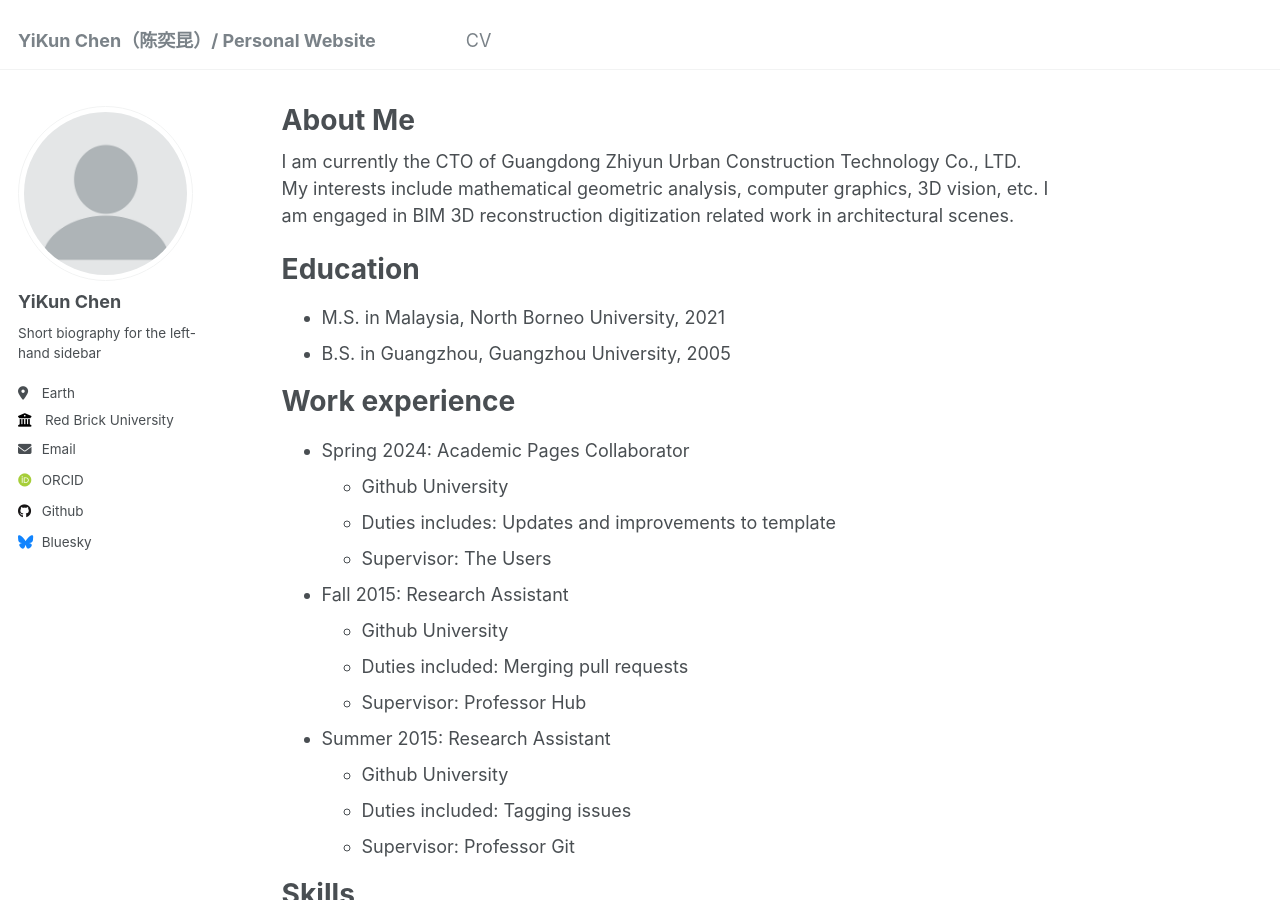
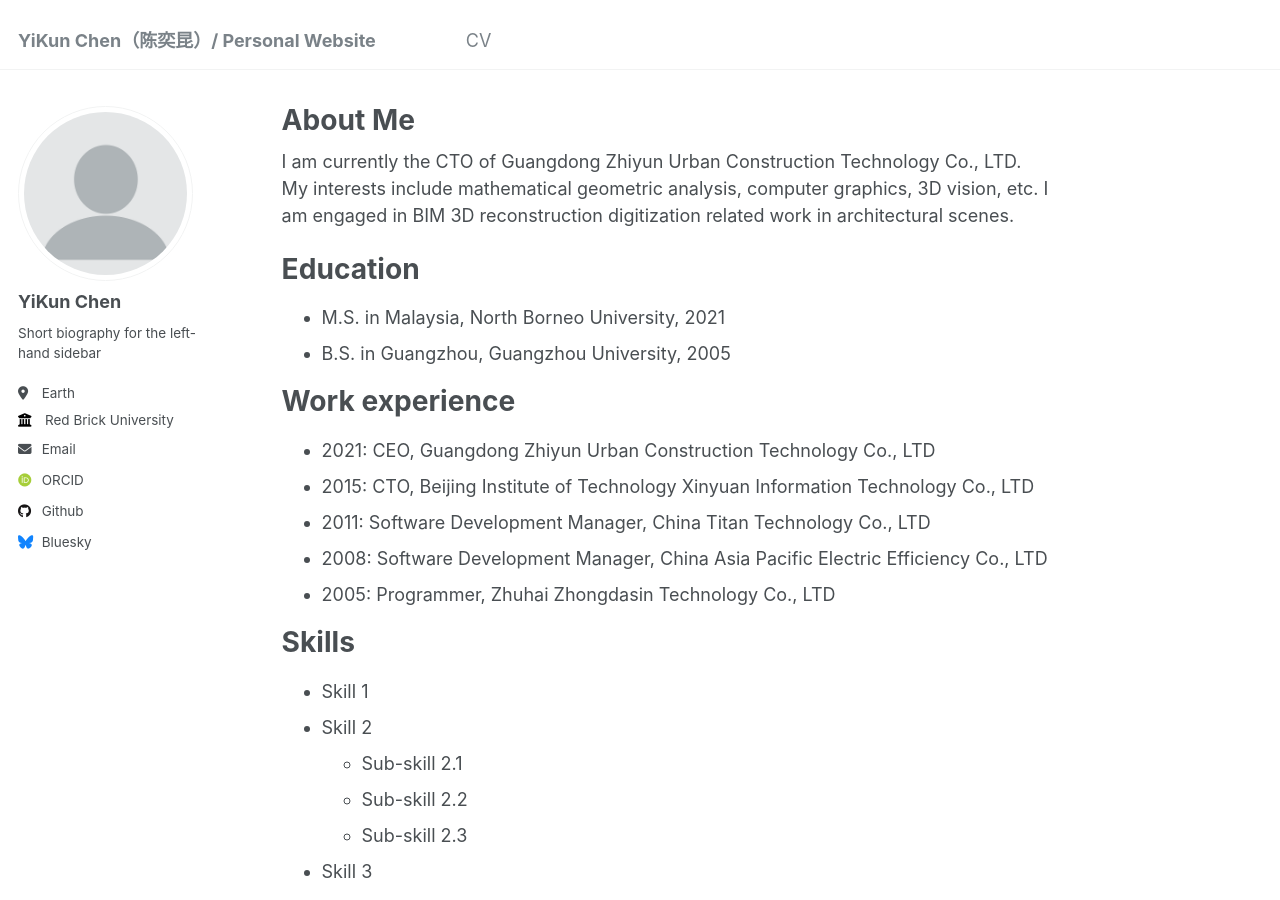
Before and after one commit to kenter1643/YikunChen, a Jekyll site: the page built from _pages/about.md, in a window 1280 px wide and 900 px high. Built offline with Jekyll 4.4.1, drawn with Linux system fonts in a browser that asks for light colours; some web fonts are replaced.

Commit message:
Update about.md

```diff
--- a/_pages/about.md
+++ b/_pages/about.md
@@ -8,7 +8,8 @@ redirect_from:
 ---
 
 I am currently the CTO of Guangdong Zhiyun Urban Construction Technology Co., LTD.
-My interests include mathematical geometric analysis, computer graphics, 3D vision, etc. I am engaged in BIM 3D reconstruction digitization related work in architectural scenes.
+My interests include mathematical geometric analysis, computer graphics, 3D vision, etc.
+I am engaged in BIM 3D reconstruction digitization related work in architectural scenes.
 
 Education
 ======
@@ -17,20 +18,11 @@ Education
 
 Work experience
 ======
-* Spring 2024: Academic Pages Collaborator
-  * Github University
-  * Duties includes: Updates and improvements to template
-  * Supervisor: The Users
-
-* Fall 2015: Research Assistant
-  * Github University
-  * Duties included: Merging pull requests
-  * Supervisor: Professor Hub
-
-* Summer 2015: Research Assistant
-  * Github University
-  * Duties included: Tagging issues
-  * Supervisor: Professor Git
+* 2021: CEO, Guangdong Zhiyun Urban Construction Technology Co., LTD
+* 2015: CTO, Beijing Institute of Technology Xinyuan Information Technology Co., LTD
+* 2011: Software Development Manager, China Titan Technology Co., LTD
+* 2008: Software Development Manager, China Asia Pacific Electric Efficiency Co., LTD
+* 2005: Programmer, Zhuhai Zhongdasin Technology Co., LTD
 
 Skills
 ======
```
